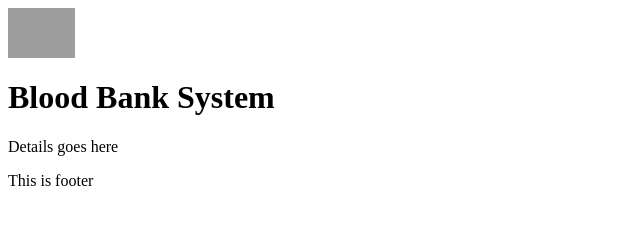
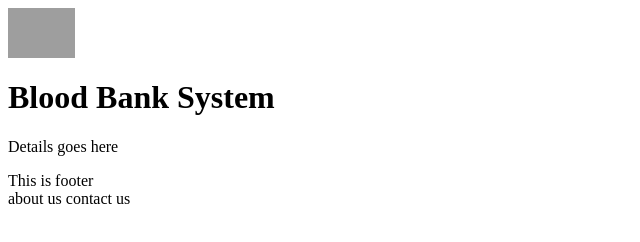
Before and after one commit to sarangashyamdas/demo-bloodbank-app, a plain HTML site: page index.html in a window 1280 px wide. Shown: the whole page, without its empty margins (0-640 px from the left). Drawn offline with Linux system fonts and the light colour scheme; grey boxes are pictures that could not be loaded.

Commit message:
added about and contact

```diff
--- a/index.html
+++ b/index.html
@@ -5,5 +5,7 @@
                 <h1>Blood Bank System</h1>
         <p>Details goes here</p>
         <footer>This is footer</footer>
+        <a>about us</a>
+        <a>contact us</a>
     </body>
 </html>
```
